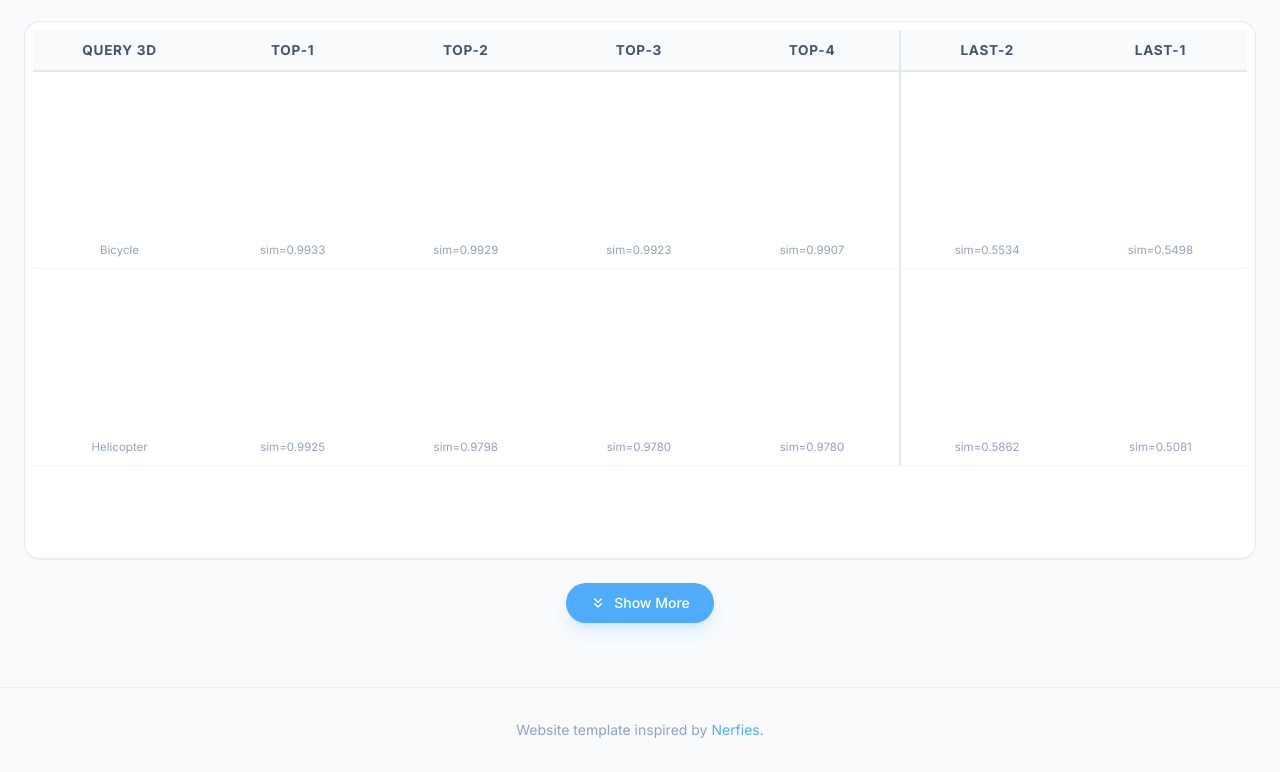
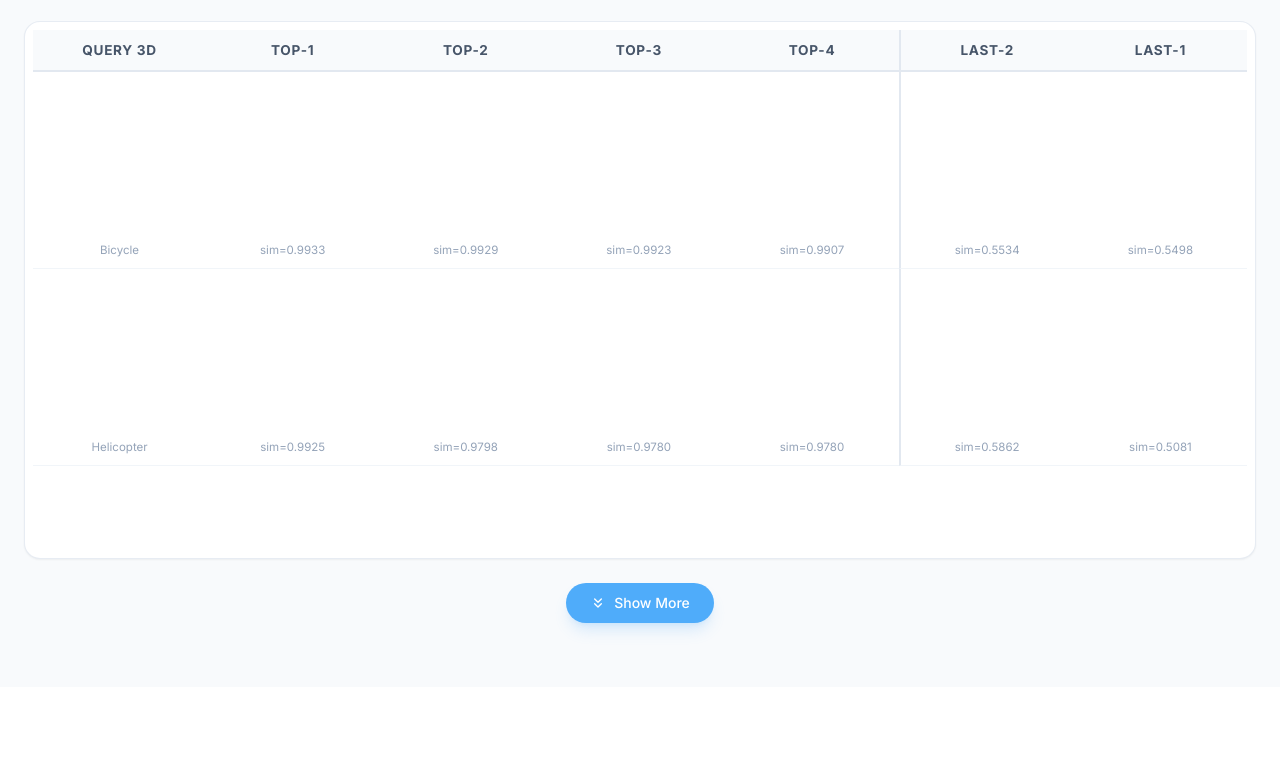
Before and after one commit to Tango-3D/Tango-3D.github.io, a plain HTML site: page index.html in a window 1280 px wide. Shown: the part 8277-9049 px from the top of the page. After the commit the page ends 8964 px from the top, so only its background shows below. Drawn offline with nearby package versions, Linux system fonts and the light colour scheme; some packages are replaced by stand-ins of ours; a script that the page names is missing; some icons are missing.

Commit message:
update page

```diff
--- a/index.html
+++ b/index.html
@@ -760,14 +760,14 @@
     </button>
 
     <!-- ============ FOOTER ============ -->
-    <footer class="py-8 bg-slate-50 border-t border-slate-200/60">
+    <!-- <footer class="py-8 bg-slate-50 border-t border-slate-200/60">
         <div class="max-w-4xl mx-auto px-4 text-center">
             <p class="text-slate-400 text-sm">
                 Website template inspired by <a href="https://nerfies.github.io"
                     class="text-brand hover:text-brand-dark transition-colors">Nerfies</a>.
             </p>
         </div>
-    </footer>
+    </footer> -->
 
     <!-- ============ SCRIPTS ============ -->
     <script src="https://unpkg.com/lucide@latest"></script>
```
